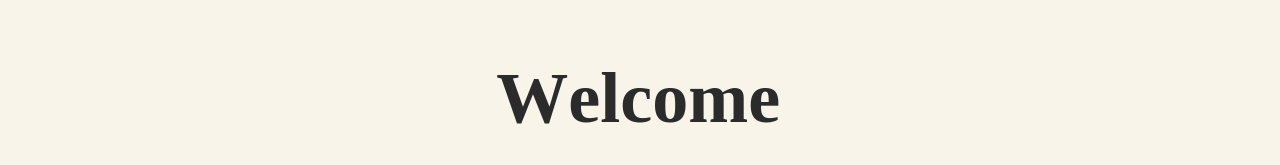
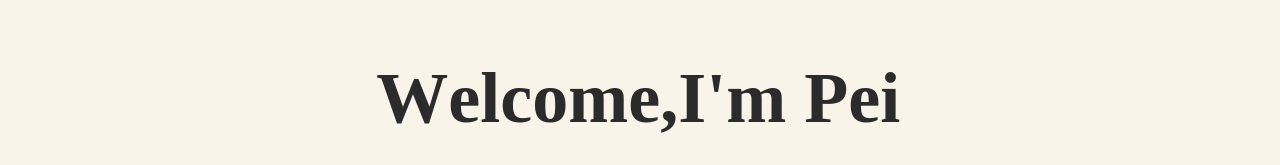
Before and after one commit to peiii7/PeiChi-Portfolio, a plain HTML site: page index.html in a window 1280 px wide. Shown: the top 165 px of the page. Drawn offline with nearby package versions, Linux system fonts and the light colour scheme.

Commit message:
Update index.html

```diff
--- a/index.html
+++ b/index.html
@@ -31,7 +31,7 @@
             <h1 class="ml11 text-center">
                 <span class="text-wrapper">
                     <span class="line line1"></span>
-                    <span class="letters">Welcome</span>
+                    <span class="letters">Welcome,I'm Pei</span>
                 </span>
             </h1>
 
```
